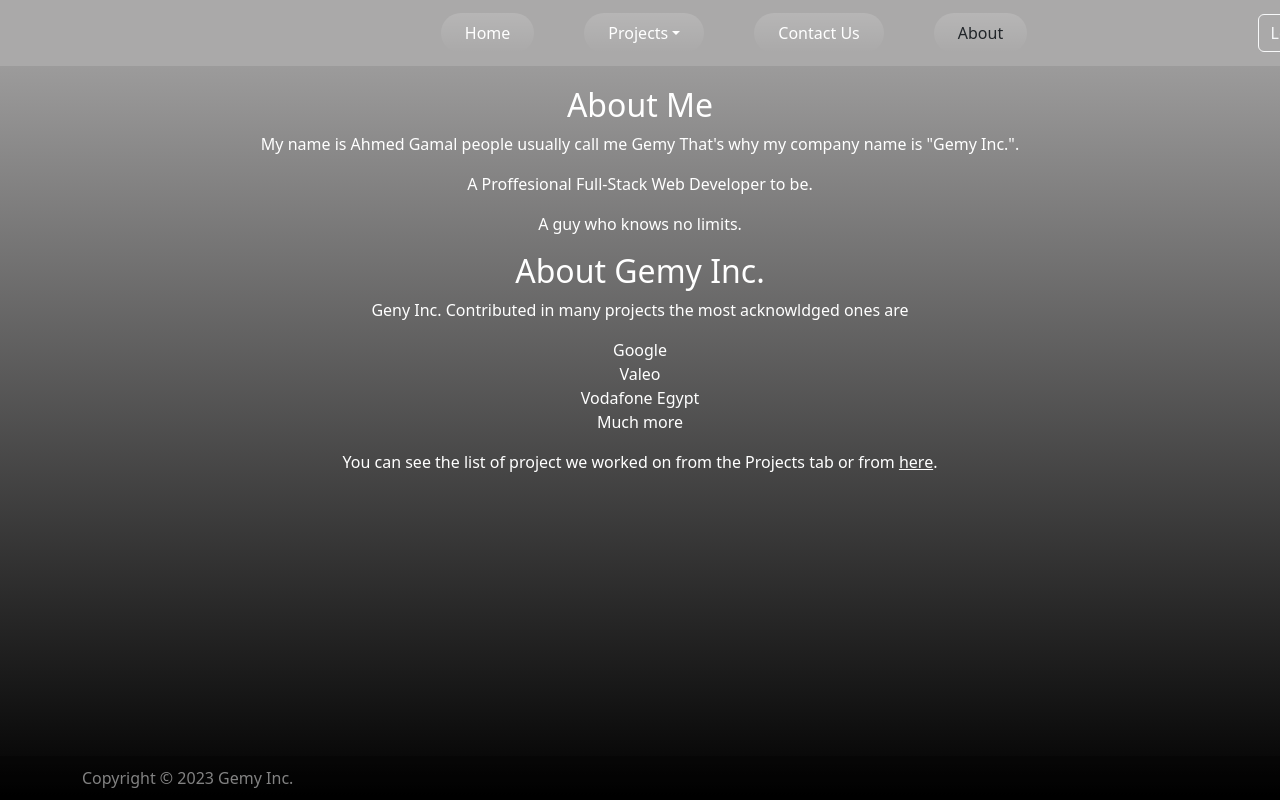
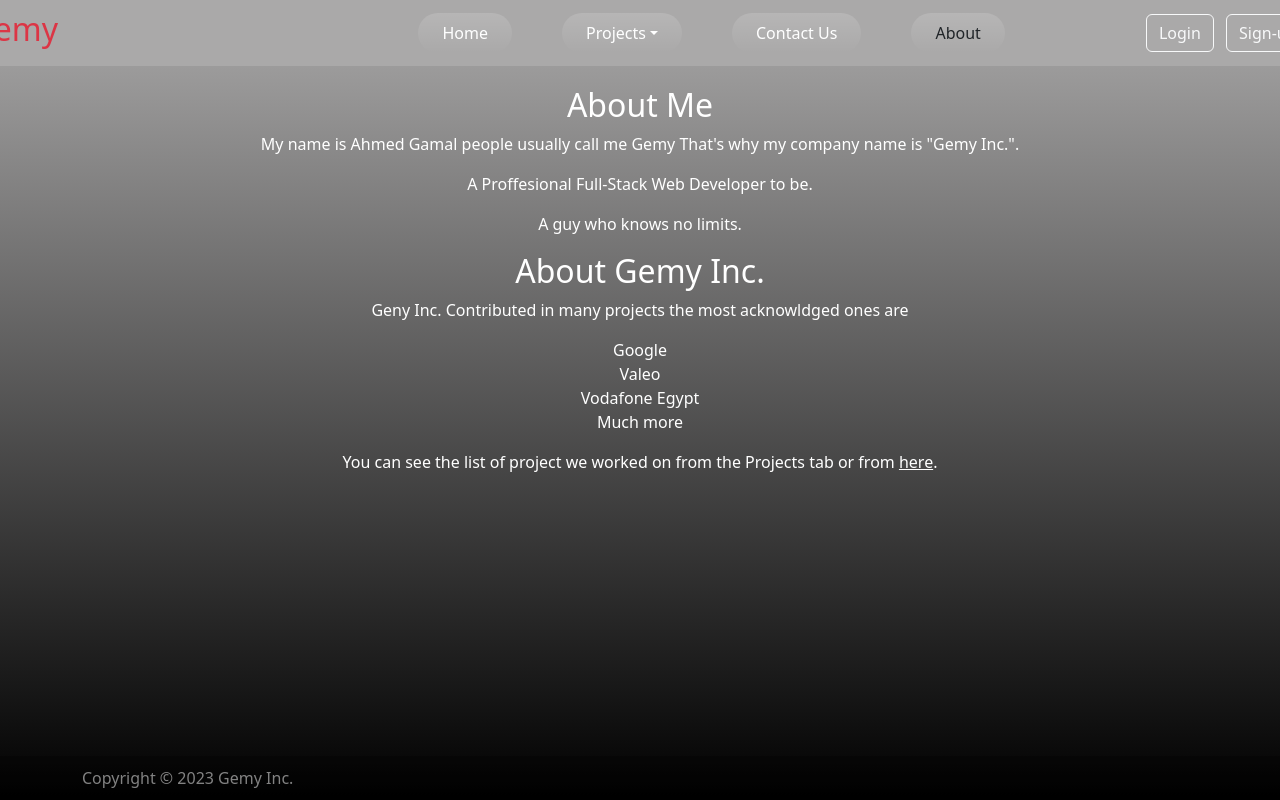
Before and after one commit to AhmedGamal007/ITI-JS-Tasks, a plain HTML site: page resources/About.html in a window 1280 px wide. Drawn offline with nearby package versions, Linux system fonts and the light colour scheme.

Commit message:
ver 1.1.1

```diff
--- a/resources/About.html
+++ b/resources/About.html
@@ -12,9 +12,9 @@
     <header class="fixed-header">
         <div class="container">
           <div class="d-flex flex-wrap align-items-center justify-content-center justify-content-lg-start">
-            <h2 style="margin-left: -20%;" class="text-danger">Gemy</h2>
+            <h2 style="margin-left: -10%;" class="text-danger">Gemy</h2>
 
-            <a href="/" class="d-flex align-items-center mb-2 mb-lg-0 text-white text-decoration-none" style="margin-left: 40%;">
+            <a href="/" class="d-flex align-items-center mb-2 mb-lg-0 text-white text-decoration-none" style="margin-left: 28%;">
               <svg class="bi me-2" width="40" height="32" role="img" aria-label="Bootstrap"><use xlink:href="#bootstrap"></use></svg>
             </a>
 
@@ -22,7 +22,6 @@
               <li><a href="../Home.html" class="nav-link px-4 text-white bg-gradient" style="margin-right:50px;">Home</a></li>
               <li class="nav-item dropdown"><a href="Projects.html" class="nav-link px-4 text-white bg-gradient dropdown-toggle" id="navbarDropdown"
                 role="button"
-                data-bs-toggle="dropdown"
                 aria-expanded="false" style="margin-right:50px;">Projects</a>
               <ul class="dropdown-menu" aria-labelledby="navbarDropdown">
                 <li><a class="dropdown-item" href="https://www.google.com">Google</a></li>
@@ -39,7 +38,7 @@
             </ul>
 
 
-            <div class="text-end" style="margin-right: -20%;">
+            <div class="text-end" style="margin-right: -10%;">
               <button type="button" class="btn btn-outline-light me-2">Login</button>
               <a href="index.html">
               <button type="button" class="btn btn-outline-light me--5">Sign-up</button>
```
Also changed, not shown: Home.html (+3 -4 lines), resources/ContactUs.html (+3 -4 lines), resources/Drag.html (+3 -4 lines), resources/Javascript.html (+3 -4 lines), resources/Projects.html (+3 -4 lines), resources/index.html (+2 -2 lines), 1 other file.
